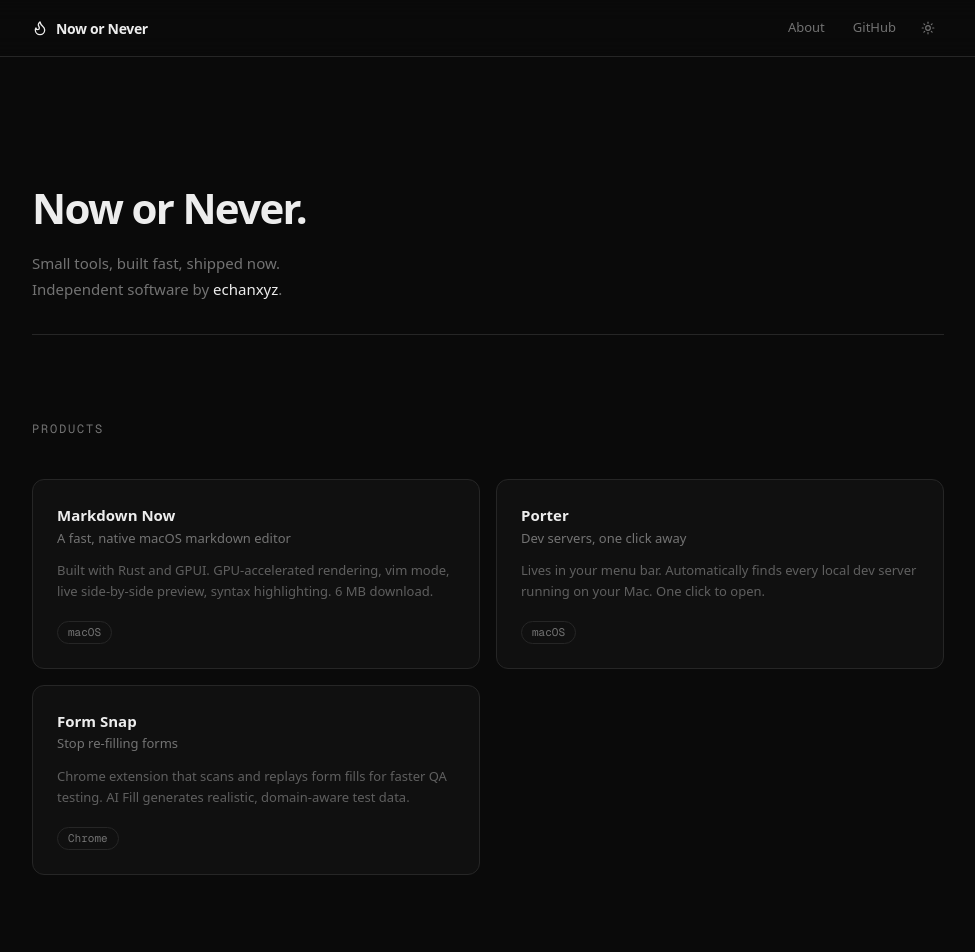
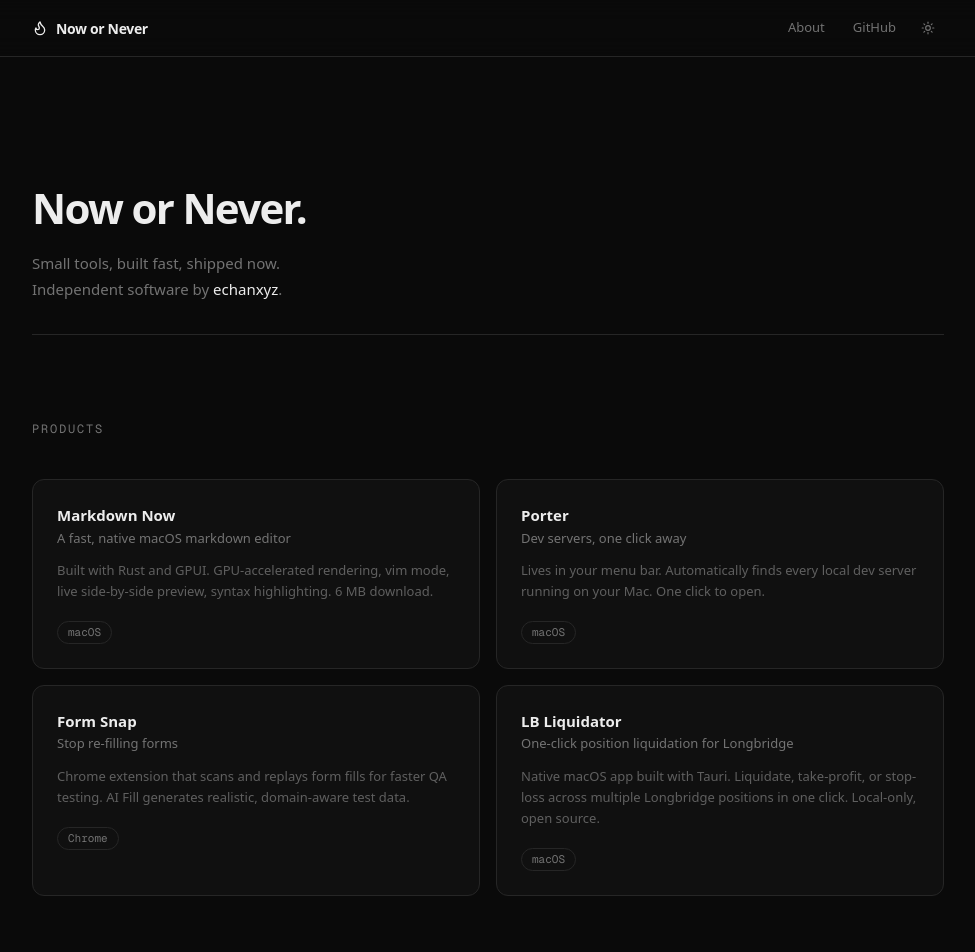
Before and after one commit to therealechan/nowornever, a Next.js app: page / in a window 1280 px wide. Shown: the top 952 px of the page, without its empty margins (152-1127 px from the left). Built offline with nearby package versions, Linux system fonts and the light colour scheme.

Commit message:
feat: add LB Liquidator to products list

```diff
--- a/components/products.tsx
+++ b/components/products.tsx
@@ -23,6 +23,13 @@
         description: 'Chrome extension that scans and replays form fills for faster QA testing. AI Fill generates realistic, domain-aware test data.',
         url: 'https://form-snap.nowornever.work',
         badge: 'Chrome',
+    },
+    {
+        name: 'LB Liquidator',
+        tagline: 'One-click position liquidation for Longbridge',
+        description: 'Native macOS app built with Tauri. Liquidate, take-profit, or stop-loss across multiple Longbridge positions in one click. Local-only, open source.',
+        url: 'https://liquidator.nowornever.work',
+        badge: 'macOS',
     },
 ]
 
```
